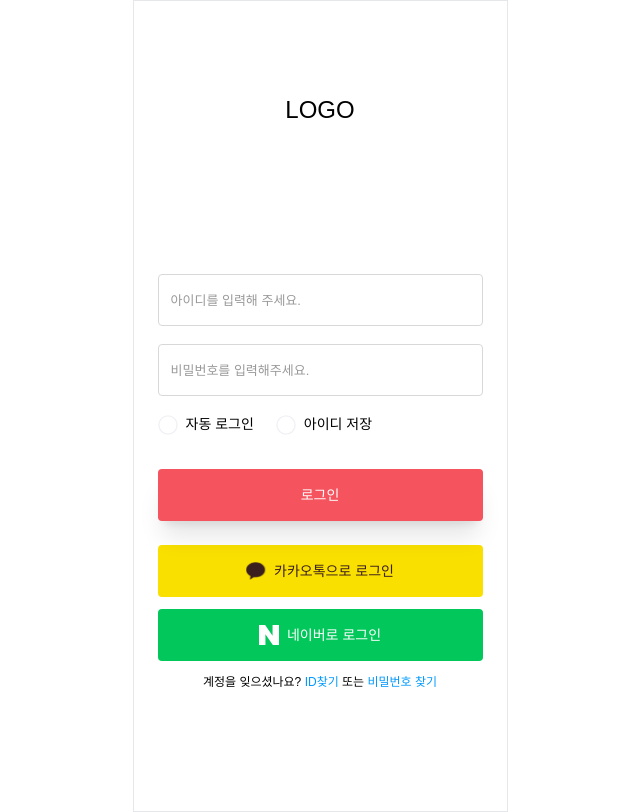
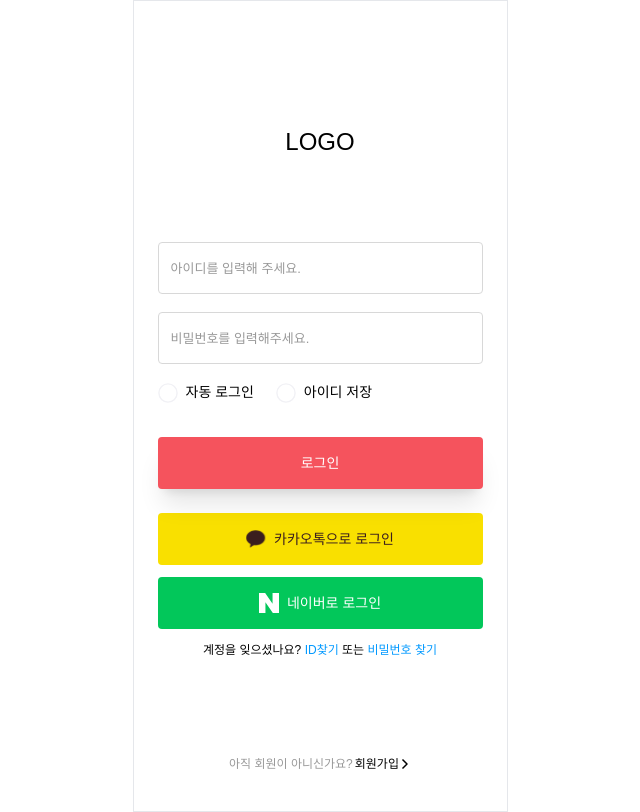
Before and after one commit to Att-ies/frontend, a Next.js app: page /auth/login in a window 1280 px wide. Shown: the whole page, without its empty margins (320-960 px from the left). Built offline with nearby package versions, Linux system fonts and the light colour scheme; no server answers.

Commit message:
feat : login 페이지 디자인 수정

```diff
--- a/src/pages/auth/login.tsx
+++ b/src/pages/auth/login.tsx
@@ -1,17 +1,21 @@
-import authApi from '@apis/auth/authApi'
-import Button from '@components/common/Button'
-import CheckBox from '@components/common/Checkbox'
-import ErrorMessage from '@components/common/ErrorMessage'
-import Input from '@components/common/Input'
-import Layout from '@components/common/Layout'
-import SocialLoginButton from '@components/login/SocialLoginButton'
-import Image from 'next/image'
-import Link from 'next/link'
-import React, { useEffect, useState } from 'react'
-import { setToken, Token } from '@utils/localStorage/token'
-import { getLocalStorage, removeLocalStorage, setLocalStorage } from '@utils/localStorage/helper'
-import { useRouter } from 'next/router'
-import { useForm } from 'react-hook-form'
+import authApi from '@apis/auth/authApi';
+import Button from '@components/common/Button';
+import CheckBox from '@components/common/Checkbox';
+import ErrorMessage from '@components/common/ErrorMessage';
+import Input from '@components/common/Input';
+import Layout from '@components/common/Layout';
+import SocialLoginButton from '@components/login/SocialLoginButton';
+import Image from 'next/image';
+import Link from 'next/link';
+import React, { useEffect, useState } from 'react';
+import { setToken, Token } from '@utils/localStorage/token';
+import {
+  getLocalStorage,
+  removeLocalStorage,
+  setLocalStorage,
+} from '@utils/localStorage/helper';
+import { useRouter } from 'next/router';
+import { useForm } from 'react-hook-form';
 
 interface LoginForm {
   userId: string | null;
@@ -88,9 +92,11 @@ function Login() {
   return (
     <Layout>
       <div className="mx-auto w-full">
-        <div className="text-center text-2xl font-light mt-12">LOGO</div>
+        <div className="text-center text-2xl font-light flex items-center justify-center h-48">
+          LOGO
+        </div>
         <form onSubmit={handleSubmit(onSubmit)}>
-          <div className="flex flex-col mt-36 ">
+          <div className="flex flex-col ">
             <Input
               type="text"
               id="id"
@@ -149,7 +155,7 @@ function Login() {
               비밀번호 찾기
             </Link>
           </p>
-          <p className="flex justify-center items-center w-full text-12 mt-44">
+          <p className="flex justify-center items-center w-full text-12 mt-24">
             <span className="text-[#999999]">아직 회원이 아니신가요?</span>
             <Link className="ml-[2px]" href="/auth/join01">
               회원가입
```
